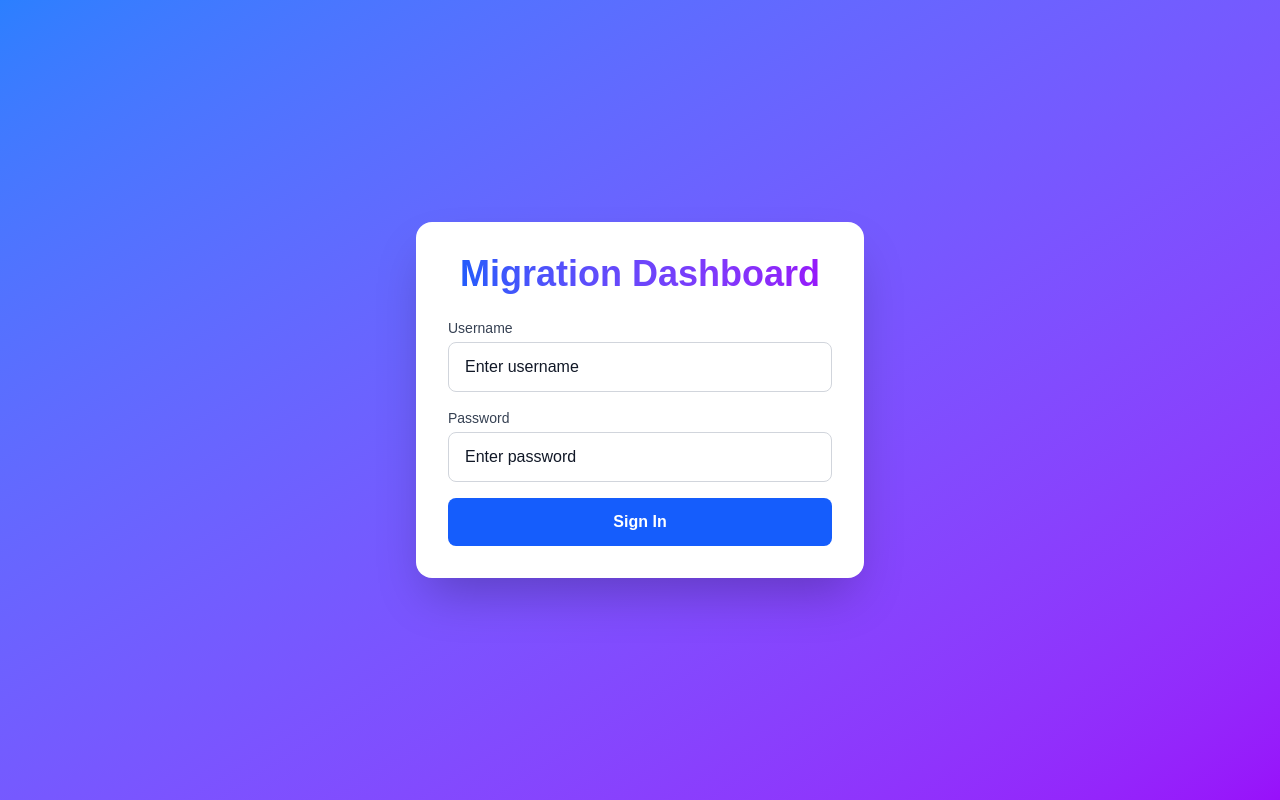
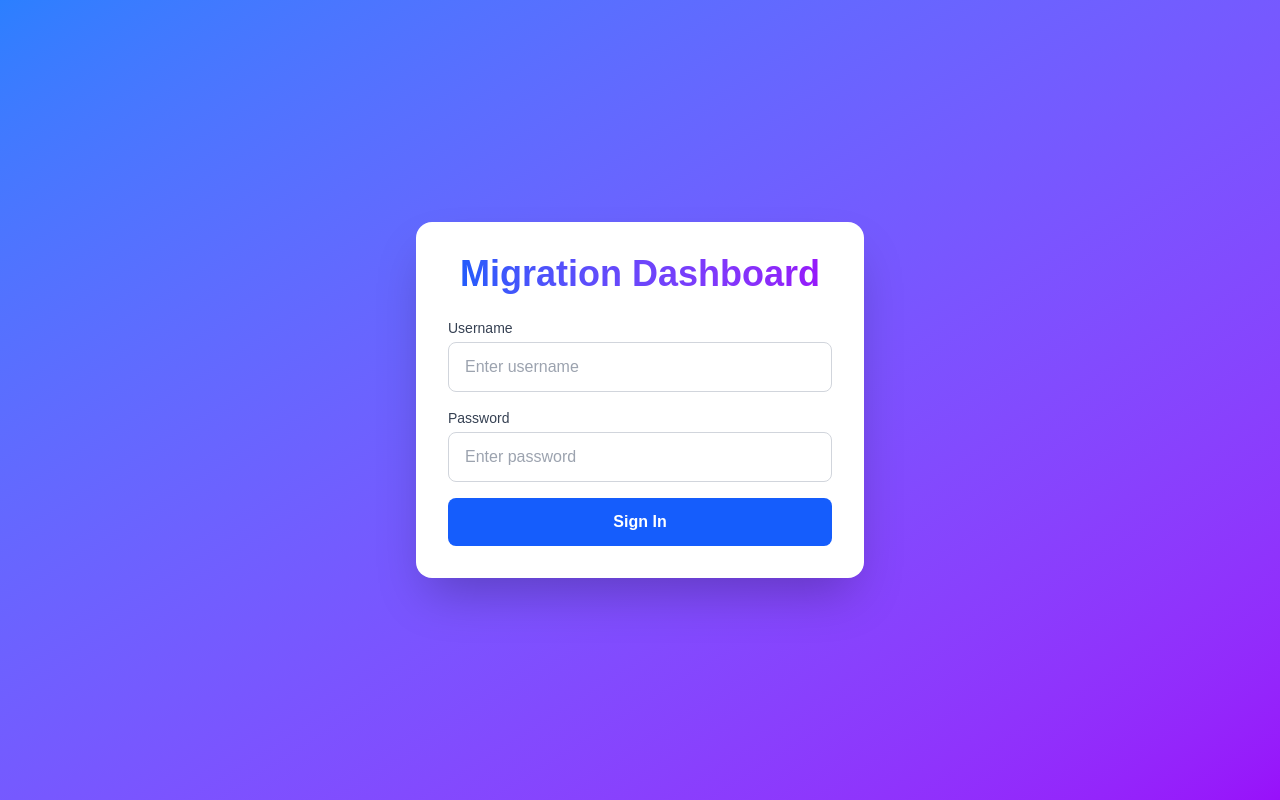
Before and after one commit to danya1830/Donaldson-Migration, a Next.js app: page /login in a window 1280 px wide. Built offline with nearby package versions, Linux system fonts and the light colour scheme.

Commit message:
Improve input styling: disable browser appearance and fix text color

```diff
--- a/src/app/globals.css
+++ b/src/app/globals.css
@@ -33,10 +33,14 @@ textarea,
 select {
   color: #111827 !important;
   -webkit-text-fill-color: #111827 !important;
+  -webkit-appearance: none;
+  -moz-appearance: none;
+  appearance: none;
 }
 
 input::placeholder,
 textarea::placeholder {
   color: #9ca3af !important;
   opacity: 1 !important;
+  -webkit-text-fill-color: #9ca3af !important;
 }
--- a/src/app/scan/page.tsx
+++ b/src/app/scan/page.tsx
@@ -92,15 +92,14 @@ export default function ScanPage() {
                 <label className="mb-2 block text-sm font-medium text-gray-700">
                   Location <span className="text-gray-400">(Scan)</span>
                 </label>
-                <input
+<input
                   type="text"
                   value={location}
                   onChange={(e) => setLocation(e.target.value)}
                   required
-                  className="w-full rounded-xl border-2 border-gray-300 bg-white px-4 py-3 text-lg text-gray-900 placeholder-gray-400 focus:border-blue-500 focus:bg-white focus:outline-none focus:ring-2 focus:ring-blue-200"
+                  className="w-full rounded-xl border-2 border-gray-300 bg-white px-4 py-3 text-lg focus:border-blue-500 focus:outline-none focus:ring-2 focus:ring-blue-200"
                   placeholder="Scan location..."
                   autoFocus
-                  style={{ color: '#111827' }}
                 />
               </div>
 
@@ -113,9 +112,8 @@ export default function ScanPage() {
                   value={partnumber}
                   onChange={(e) => setPartnumber(e.target.value)}
                   required
-                  className="w-full rounded-xl border-2 border-gray-300 bg-white px-4 py-3 text-lg text-gray-900 placeholder-gray-400 focus:border-blue-500 focus:outline-none focus:ring-2 focus:ring-blue-200"
+                  className="w-full rounded-xl border-2 border-gray-300 bg-white px-4 py-3 text-lg focus:border-blue-500 focus:outline-none focus:ring-2 focus:ring-blue-200"
                   placeholder="Scan part number..."
-                  style={{ color: '#111827' }}
                 />
               </div>
             </div>
@@ -130,9 +128,8 @@ export default function ScanPage() {
                   value={qty}
                   onChange={(e) => setQty(e.target.value)}
                   required
-                  className="w-full rounded-xl border-2 border-gray-300 bg-white px-4 py-3 text-lg text-gray-900 placeholder-gray-400 focus:border-blue-500 focus:outline-none focus:ring-2 focus:ring-blue-200"
+                  className="w-full rounded-xl border-2 border-gray-300 bg-white px-4 py-3 text-lg focus:border-blue-500 focus:outline-none focus:ring-2 focus:ring-blue-200"
                   placeholder="Enter quantity..."
-                  style={{ color: '#111827' }}
                 />
               </div>
 
@@ -145,9 +142,8 @@ export default function ScanPage() {
                   value={palletNumber}
                   onChange={(e) => setPalletNumber(e.target.value)}
                   required
-                  className="w-full rounded-xl border-2 border-gray-300 bg-white px-4 py-3 text-lg text-gray-900 placeholder-gray-400 focus:border-blue-500 focus:outline-none focus:ring-2 focus:ring-blue-200"
+                  className="w-full rounded-xl border-2 border-gray-300 bg-white px-4 py-3 text-lg focus:border-blue-500 focus:outline-none focus:ring-2 focus:ring-blue-200"
                   placeholder="Scan pallet number..."
-                  style={{ color: '#111827' }}
                 />
               </div>
             </div>
```
